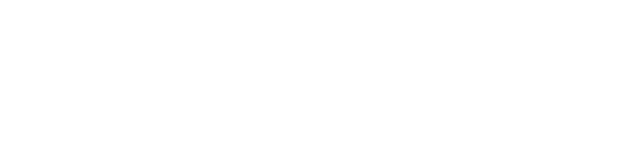
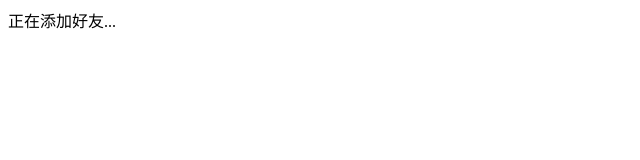
Before and after one commit to fqlCapua/Images, a plain HTML site: page index.html in a window 1280 px wide. Shown: the whole page, without its empty margins (0-640 px from the left). Drawn offline with Linux system fonts and the light colour scheme.

Commit message:
Update index.html

```diff
--- a/index.html
+++ b/index.html
@@ -16,7 +16,7 @@
         <!--[if lt IE 7]>
             <p class="browsehappy">You are using an <strong>outdated</strong> browser. Please <a href="#">upgrade your browser</a> to improve your experience.</p>
         <![endif]-->
-
+        <div>正在添加好友...</div>
          <script>
             function cl(){
                // window.location.href="weixin://dl/business/?appid=wx2621273f03873388&path=https://d.weimob.com/d/1_11_p8e209"
```
